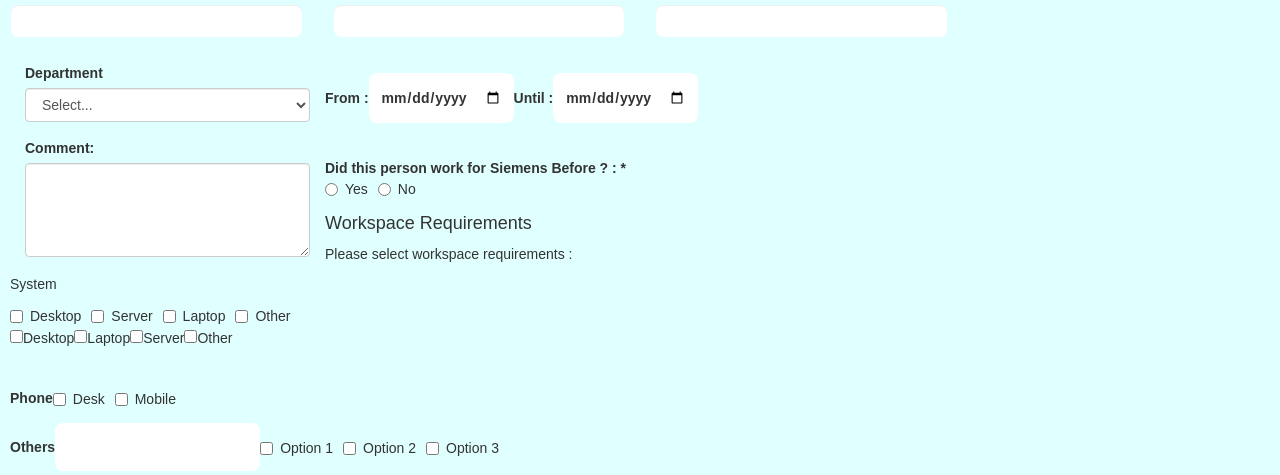
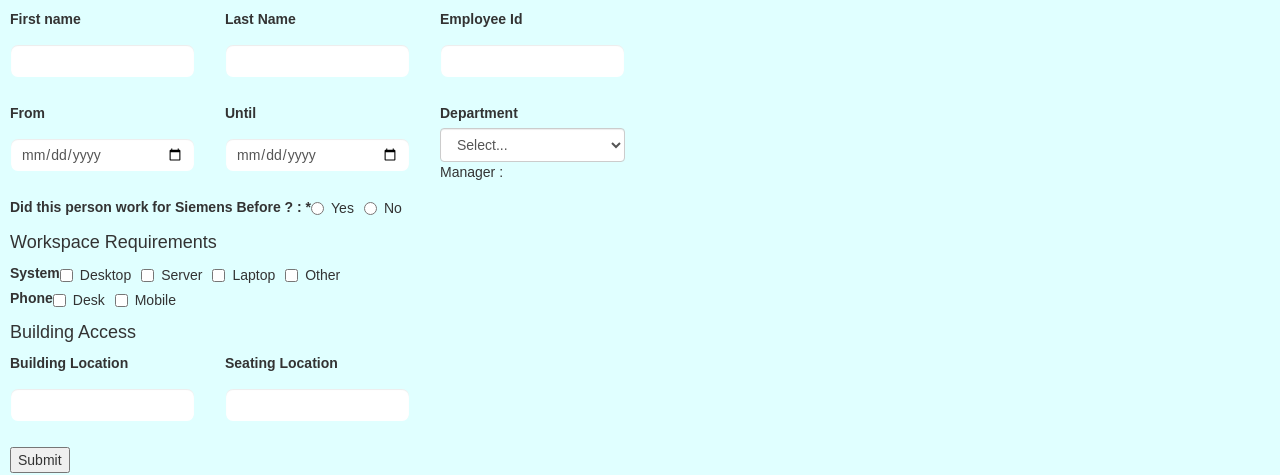
Before and after one commit to SoumyaKB96/Forms, a React (Create React App) app: page / in a window 1280 px wide. Shown: the part 347-822 px from the top of the page. Built offline with nearby package versions, Linux system fonts and the light colour scheme.

Commit message:
bootstrap design

```diff
--- a/src/EmpForm.js
+++ b/src/EmpForm.js
@@ -26,6 +26,7 @@ export default class EmpFrom extends React.Component {
       isHistory: false,
       purchaseRequest: "",
       system: "",
+      otherSystem:false,
     };
   }
 
@@ -81,11 +82,17 @@ export default class EmpFrom extends React.Component {
     let transfer;
     if (this.state.istransfer) {
       transfer = (
-        <div>
-          <label>
-            Employee Transferring from CT US :
-            <input type="text" name="otherCompany" />
-          </label>
+        <div class="form-group row">
+          <div class="col-xs-3">
+            <label>Transferring from which CT US:</label>
+            <input
+              type="text"
+              class="form-control "
+              id="pwd"
+              name="lname"
+              onChange={(e) => this.setState({ requestId: e.target.value })}
+            />
+          </div>
         </div>
       );
     }
@@ -93,21 +100,33 @@ export default class EmpFrom extends React.Component {
     let empTypeOption;
     if (this.state.empType === "Contractor") {
       empTypeOption = (
-        <div>
-          <label>
-            If Contractor , what Company They Worked for :
-            <input type="text" name="otherCompany" />
-          </label>
+        <div class="form-group row">
+          <div class="col-xs-3">
+            <label>If Contractor Specify which Company they worked for:</label>
+            <input
+              type="text"
+              class="form-control "
+              id="pwd"
+              name="lname"
+              onChange={(e) => this.setState({ requestId: e.target.value })}
+            />
+          </div>
         </div>
       );
     }
     if (this.state.empType === "Other ") {
       empTypeOption = (
-        <div>
-          <label>
-            If Other, specify :
-            <input type="text" name="otherCompany" />
-          </label>
+        <div class="form-group row">
+          <div class="col-xs-3">
+            <label>If Other , Specify:</label>
+            <input
+              type="text"
+              class="form-control "
+              id="pwd"
+              name="lname"
+              onChange={(e) => this.setState({ requestId: e.target.value })}
+            />
+          </div>
         </div>
       );
     }
@@ -116,28 +135,37 @@ export default class EmpFrom extends React.Component {
     if (this.state.isHistory) {
       history = (
         <div>
-          <label>
-            GID/Email:
-            <input type="text" name="GID" />
-          </label>
-
-          <label>
-            Last Current Unit
-            <input type="text" name="Comments" />
-          </label>
-          <br />
-          <label>
-            Comments
-            <input type="text" name="Comments" />
-          </label>
-          <label>
-            Last work date from resume :
+          <div class="form-group row">
+            <div class="col-xs-3">
+              <label for="ex1">GID/Email:</label>
               <input
-              type="date"
-              name="lastWorkDate"
+                class="form-control"
+                id="fname"
+                type="text"
+                name="fname"
                 onChange={this.valueHandle}
               />
-          </label>
+            </div>
+            <div class="col-xs-3">
+              <label for="ex2">Last/Current Unit:</label>
+              <input
+                class="form-control"
+                id="lname"
+                type="text"
+                name="lname"
+                onChange={this.valueHandle}
+              />
+            </div>
+            <div class="col-xs-3">
+              <label>Last Working Day:</label>
+              <input
+                class="form-control"
+                type="date"
+                name="empId"
+                onChange={this.valueHandle}
+              />
+            </div>
+          </div>
         </div>
       );
     }
@@ -181,6 +209,7 @@ export default class EmpFrom extends React.Component {
                 width="150px"
                 height="150px"
               />
+
               <br />
               <input
                 type="file"
@@ -189,6 +218,7 @@ export default class EmpFrom extends React.Component {
               />
               <br />
             </label>
+
           </div>
           <div className="Empdetails"></div>
 
@@ -207,7 +237,7 @@ export default class EmpFrom extends React.Component {
 
           <div className="Request">
             <label>
-              Request Type :&nbsp;
+              Request Type :<br />
               <input
                 type="button"
                 value="Transfer  "
@@ -238,7 +268,7 @@ export default class EmpFrom extends React.Component {
           {transfer}
           <br />
           <label>
-            Employee Type:
+            Employee Type: <br />
             <input
               type="button"
               value="Full Time"
@@ -264,7 +294,7 @@ export default class EmpFrom extends React.Component {
           <br />
 
           <div class="form-group row">
-            <div class="col-xs-3">
+            <div class="col-xs-2">
               <label for="ex1">First name</label>
               <input
                 class="form-control"
@@ -274,7 +304,7 @@ export default class EmpFrom extends React.Component {
                 onChange={this.valueHandle}
               />
             </div>
-            <div class="col-xs-3">
+            <div class="col-xs-2">
               <label for="ex2">Last Name</label>
               <input
                 class="form-control"
@@ -284,7 +314,7 @@ export default class EmpFrom extends React.Component {
                 onChange={this.valueHandle}
               />
             </div>
-            <div class="col-xs-3">
+            <div class="col-xs-2">
               <label>Employee Id</label>
               <input
                 class="form-control"
@@ -296,8 +326,28 @@ export default class EmpFrom extends React.Component {
           </div>
 
           <div className="Dates">
-            <div class="form-group col-sm-3">
-              <label for="sel1">Department </label>
+            <div class="form-group row">
+              <div class="col-xs-2">
+                <label for="ex2">From</label>
+                <input
+                  class="form-control"
+                  id="lname"
+                  type="date"
+                  name="lname"
+                  onChange={this.valueHandle}
+                />
+              </div>
+              <div class={this.state.empType==="Full Time"?"hide":"col-xs-2"}>
+                <label>Until</label>
+                <input
+                  class="form-control"
+                  type="date"
+                  name="empId"
+                  onChange={this.valueHandle}
+                />
+              </div>
+              <div class="col-xs-2">
+                <label for="ex1">Department</label>
                 <select class="form-control" id="sel1">
                   <option selected value="None">
                     Select...
@@ -307,27 +357,13 @@ export default class EmpFrom extends React.Component {
                   <option>3</option>
                   <option>4</option>
                 </select>
+                Manager :
+              </div>
+            </div>
           </div>
 
           <label>
-              From :
-              <input type="date" name="startDate" onChange={this.valueHandle} />
-            </label>
-            <label>
-              Until :
-              <input type="date" name="endDate" onChange={this.valueHandle} />
-            </label>
-            <br />
-          </div>
-          <div class="form-group col-xs-3">
-  <label for="comment">Comment:</label>
-  <textarea class="form-control" rows="4" id="comment"></textarea>
-</div>
-
-          <br />
-
-          <label>
-            Did this person work for Siemens Before ? : *<br />
+            Did this person work for Siemens Before ? : *
             <label class="radio-inline">
               <input
                 type="radio"
@@ -349,85 +385,72 @@ export default class EmpFrom extends React.Component {
 
           <h4 className="headings"> Workspace Requirements</h4>
           <div className="Workspace">
-            <p>Please select workspace requirements :</p>
-            <p>System </p>
+
+            <label>System </label>
 
             <label class="checkbox-inline">
-              <input type="checkbox" value="" />
+              <input type="checkbox" value="Desktop" />
               Desktop
             </label>
             <label class="checkbox-inline">
-              <input type="checkbox" value="" />
+              <input type="checkbox" value="Server" />
               Server
             </label>
             <label class="checkbox-inline">
-              <input type="checkbox" value="" />
+              <input type="checkbox" value="Laptop" />
               Laptop
             </label>
             <label class="checkbox-inline">
-              <input type="checkbox" value="" />
+              <input type="checkbox" value="Other"  onclick={e=>this.setState({otherSystem:true})}/>
               Other
             </label>
 
-            <div className="system">
-              <input
-                type="checkbox"
-                onClick={(e) => this.setState({ system: "Desktop" })}
-              />
-              Desktop
-              <input
-                type="checkbox"
-                name="Laptop"
-                onClick={(e) => this.setState({ system: "Laptop" })}
-              />
-              Laptop
-              <input
-                type="checkbox"
-                onClick={(e) => this.setState({ system: "Server" })}
-              />
-              Server
-              <input
-                type="checkbox"
-                onClick={(e) => this.setState({ system: "Other" })}
-              />
-              Other
-              {systemOptions}
+            <div class={this.state.otherSystem== true ? "" :"hide"}>
+            <label class="checkbox-inline">
+              <input type="textarea" value=""  />
+
+            </label>
             </div>
-            <br />
+
             <br />
             <label>Phone </label>
 
             <label class="checkbox-inline">
-              <input type="checkbox" value="" />
+              <input type="checkbox" value="Desk" />
               Desk
             </label>
             <label class="checkbox-inline">
-              <input type="checkbox" value="" />
+              <input type="checkbox" value="Mobile" />
               Mobile
             </label>
           </div>
-          <label>Others </label>
-          <input type="text" name="PhoneOthers" />
-
-          <label class="checkbox-inline">
-            <input type="checkbox" value="" />
-            Option 1
-          </label>
-          <label class="checkbox-inline">
-            <input type="checkbox" value="" />
-            Option 2
-          </label>
-          <label class="checkbox-inline">
-            <input type="checkbox" value="" />
-            Option 3
-          </label>
 
           <h4 className="headings"> Building Access</h4>
           <div className="Building">
-            <label>Work Location</label>
-            <br />
+          <div class="form-group row">
+            <div class="col-xs-2">
+              <label for="ex1">Building Location</label>
+              <input
+                class="form-control"
+                id="fname"
+                type="text"
+                name="fname"
+                onChange={this.valueHandle}
+              />
+            </div>
+            <div class="col-xs-2">
+              <label for="ex2">Seating Location</label>
+              <input
+                class="form-control"
+                id="lname"
+                type="text"
+                name="lname"
+                onChange={this.valueHandle}
+              />
+            </div>
 
-            <label>Seating Location</label>
+          </div>
+
           </div>
 
           <input type="submit" value="Submit" />
--- /dev/null
+++ b/src/formtry.js
@@ -0,0 +1,11 @@
+import React from "react";
+
+export default class Tryout extends React.Component {
+  render() {
+    return (
+      <div>
+
+      </div>
+    );
+  }
+}
--- a/src/styles.css
+++ b/src/styles.css
@@ -7,8 +7,8 @@
 
 input[type="text"],
 input[type="button"],
-input[type="date"],
-select {
+input[type="date"]
+ {
   padding: 12px 10px;
 
   margin: 10px 0;
```
Also changed, not shown: 1 other file (tests, documents, lock files or other folders). Lines whose indentation alone changed are shown as unchanged.
